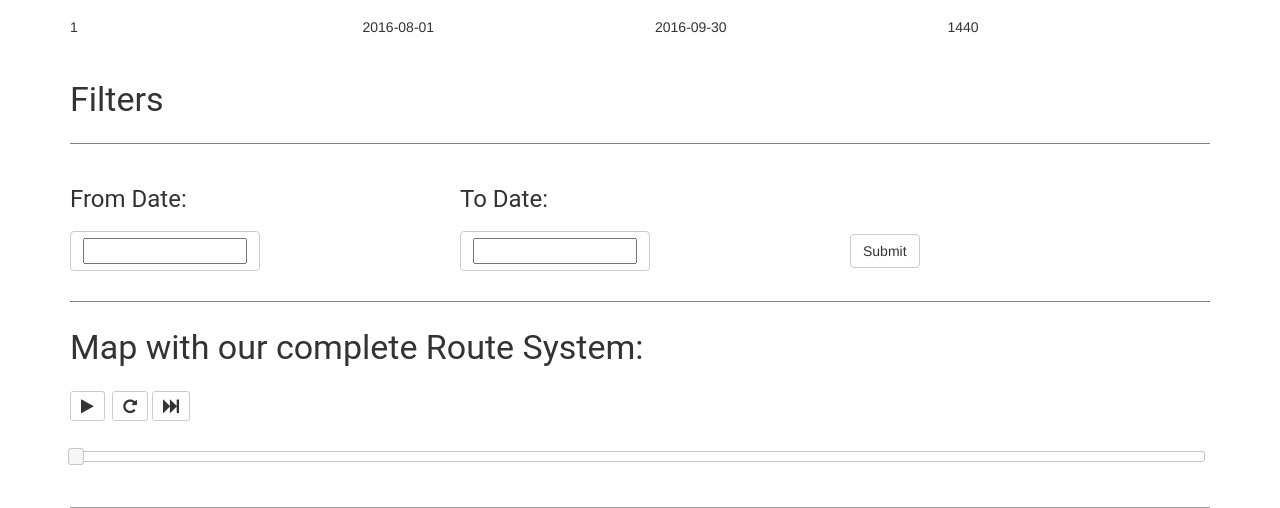
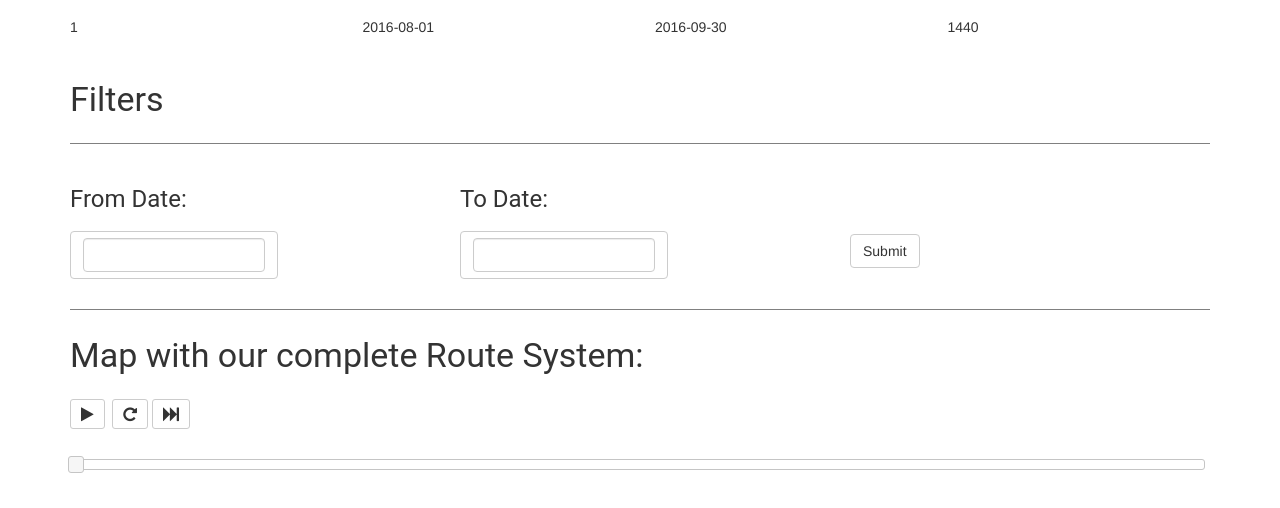
Before and after one commit to Tejas-Nanaware/ship-scheduling-and-animation-tool, a PHP site: page /lastpage1.php?id=1 in a window 1280 px wide. Shown: the part 353-861 px from the top of the page. Run offline with PHP 8.4, Linux system fonts and the light colour scheme; a user stored in the database is signed in; data comes from the database, SQL or seed files in the repository; some libraries are stand-ins or nearby versions; grey boxes are pictures that could not be loaded.

Commit message:
Few Changes in Datepicker

```diff
--- a/lastpage1.php
+++ b/lastpage1.php
@@ -187,23 +187,34 @@ $id = $_GET['id'];
      </div>
     </div>
    </div>
+<script type="text/javascript">
 
+	function printfun()
+	{
+		console.log($("#datepickerFrom").datepicker("getDate"));
+		console.log($("#datepickerTo").datepicker("getDate"));
+	}
+
+</script>
     <!-- 2nd ROW -->
-  <div class="container">
+  <div class="container" id="form">
+
     <h3>Filters</h3>
     <hr class="hrRow" id="lineHr2"></hr>
     <div class="row" id="row2">
+    <form class="form-signin" method="post" action="newlog.php">
       <div class="col-md-4">
-        <h4>From Date:</h4>
-        <p><a class="btn btn-default" title="Select here" role="button"><input id="datepickerFrom" title="Click here"></input></a></p>
+        <h4 class="form-signin-heading">From Date:</h4>
+        <p><a class="btn btn-default" title="Select here" role="button"><input type="text" class="form-control" id="datepickerFrom" title="Click here"></input></a></p>
       </div>
       <div class="col-md-4">
         <h4>To Date:</h4>
-        <p><a class="btn btn-default" title="Select here" role="button"><input id="datepickerTo" title="Click here"></input></a></p>
+        <p><a class="btn btn-default" title="Select here" role="button"><input type="text" class="form-control" id="datepickerTo" title="Click here"></input></a></p>
       </div>
       <div class="col-md-4 submit">
-        <p><a class="btn btn-default" role="button">Submit</a></p>
+        <p><a class="btn btn-default" role="button" onclick="printfun()">Submit</a></p>
       </div>
+      </form>
         <!--<div class="col-md-4">
           <h4>View:</h4>
           <div class="btn-group">
```
